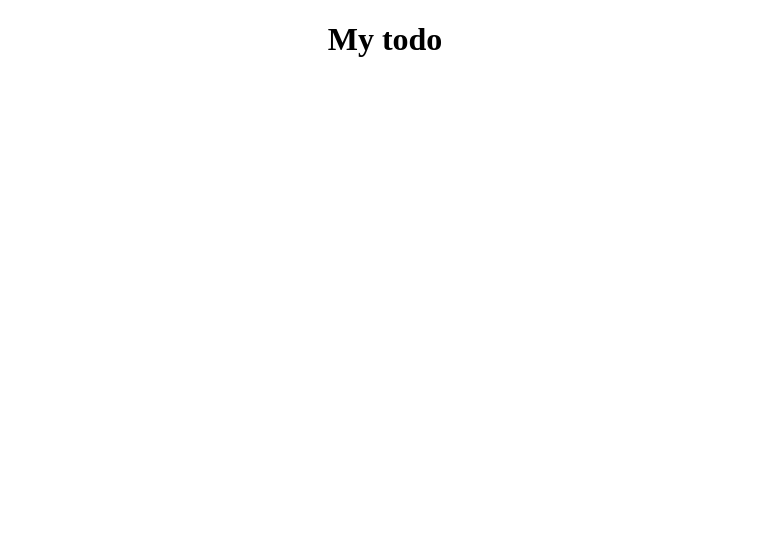
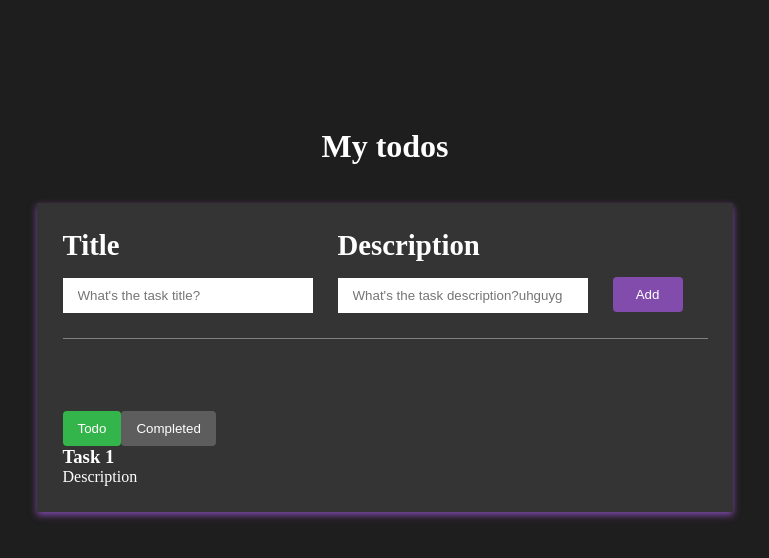
Before and after one commit to WNagorny/React-todo-list, a React (Create React App) app: page / in a window 1280 px wide. Shown: the top 558 px of the page, without its empty margins (255-1024 px from the left). Built offline with nearby package versions, Linux system fonts and the light colour scheme.

Commit message:
styled btn-area

```diff
--- a/src/App.css
+++ b/src/App.css
@@ -1,38 +1,91 @@
-.App {
-  text-align: center;
+* {
+	margin: 0;
+	padding: 0;
+	box-sizing: border-box;
 }
 
-.App-logo {
-  height: 40vmin;
-  pointer-events: none;
+body {
+	background-color: #1f1e1e;
+	color: white;
+	overflow: hidden;
 }
 
-@media (prefers-reduced-motion: no-preference) {
-  .App-logo {
-    animation: App-logo-spin infinite 20s linear;
-  }
+h1 {
+	margin-top: 8rem;
+	text-align: center;
 }
 
-.App-header {
-  background-color: #282c34;
-  min-height: 100vh;
-  display: flex;
-  flex-direction: column;
-  align-items: center;
-  justify-content: center;
-  font-size: calc(10px + 2vmin);
-  color: white;
+.todo-wrapper {
+	background-color: #353434;
+	padding: 2%;
+	width: fit-content;
+	margin: 0 auto;
+	margin-top: 3%;
+	max-height: 80vh;
+	overflow-y: auto;
+	box-shadow: 0px 3px 7px rgba(143, 81, 193, 0.864);
+	color: white;
 }
 
-.App-link {
-  color: #61dafb;
+.todo-input {
+	display: flex;
+	align-items: center;
+	justify-content: center;
+	border-bottom: 1px solid gray;
+	padding-bottom: 25px;
+	margin-bottom: 25px;
 }
 
-@keyframes App-logo-spin {
-  from {
-    transform: rotate(0deg);
-  }
-  to {
-    transform: rotate(360deg);
-  }
+.todo-input-item {
+	display: flex;
+	flex-direction: column;
+	/* align-items: flex-start; */
+	margin-right: 25px;
+	/* background-color: red; */
 }
+
+.todo-input-item label {
+	font-size: 1.8rem;
+	font-weight: bold;
+	margin-bottom: 1rem;
+}
+
+.todo-input-item input {
+	padding: 10px 15px;
+	width: 250px;
+	border: none;
+}
+
+.todo-input-item input:focus {
+	outline: 2px solid rgb(116, 52, 181);
+}
+
+.primaryBtn {
+	background-color: rgba(143, 81, 193, 0.864);
+	color: white;
+	border: none;
+	border-radius: 4px;
+	margin-top: 47px;
+	padding: 10px 15px;
+	width: 70px;
+	cursor: pointer;
+}
+
+.primaryBtn:hover {
+	background-color: rgb(118, 63, 174);
+}
+
+.secondaryBtn {
+	background-color: rgba(101, 100, 101, 0.864);
+	color: white;
+	border: none;
+	border-radius: 4px;
+	margin-top: 47px;
+	padding: 10px 15px;
+	width: fit-content;
+	cursor: pointer;
+}
+
+.active{
+	background-color: rgb(52, 181, 76)
+}
--- a/src/App.js
+++ b/src/App.js
@@ -1,14 +1,60 @@
-
-import './App.css';
+import { useState } from 'react'
+import './App.css'
 
 function App() {
-  return (
-    <div className="App">
+	const [isComplete, setIsColmplete] = useState(false)
 
-     <h1>My todo</h1>
+	return (
+		<div className='App'>
+			<h1>My todos</h1>
 
-    </div>
-  );
+			<div className='todo-wrapper'>
+				<div className='todo-input'>
+					<div className='todo-input-item'>
+						<label>Title</label>
+						<input type='text' placeholder="What's the task title?" />
+					</div>
+
+					<div className='todo-input-item'>
+						<label>Description</label>
+						<input
+							type='text'
+							placeholder="What's the task description?uhguyg"
+						/>
+					</div>
+
+					<div className='todo-input-item'>
+						<button type='button' className='primaryBtn'>
+							Add
+						</button>
+					</div>
+				</div>
+
+				<div className='btn-area'>
+					<button
+						className={`secondaryBtn ${isComplete === false && 'active'}`}
+						onClick={() => setIsColmplete(false)}
+					>
+						Todo
+					</button>
+
+					<button
+						className={`secondaryBtn ${isComplete === true && 'active'}`}
+						onClick={() => setIsColmplete(true)}
+					>
+						Completed
+					</button>
+				</div>
+
+				<div className='todo-list'>
+					<div className='todo-list-item'>
+						<h3>Task 1</h3>
+						<p>Description</p>
+					</div>
+				</div>
+			</div>
+		</div>
+	)
 }
 
-export default App;
+export default App
```
